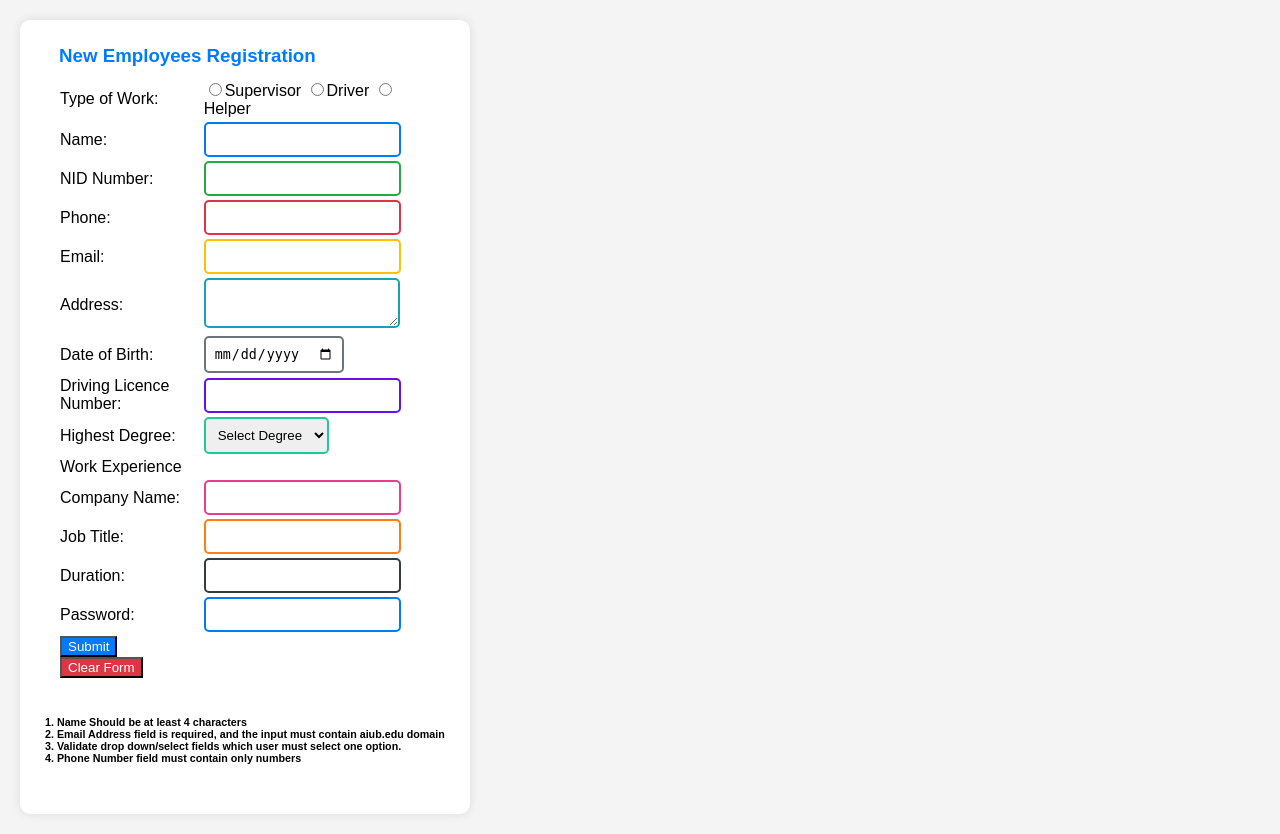
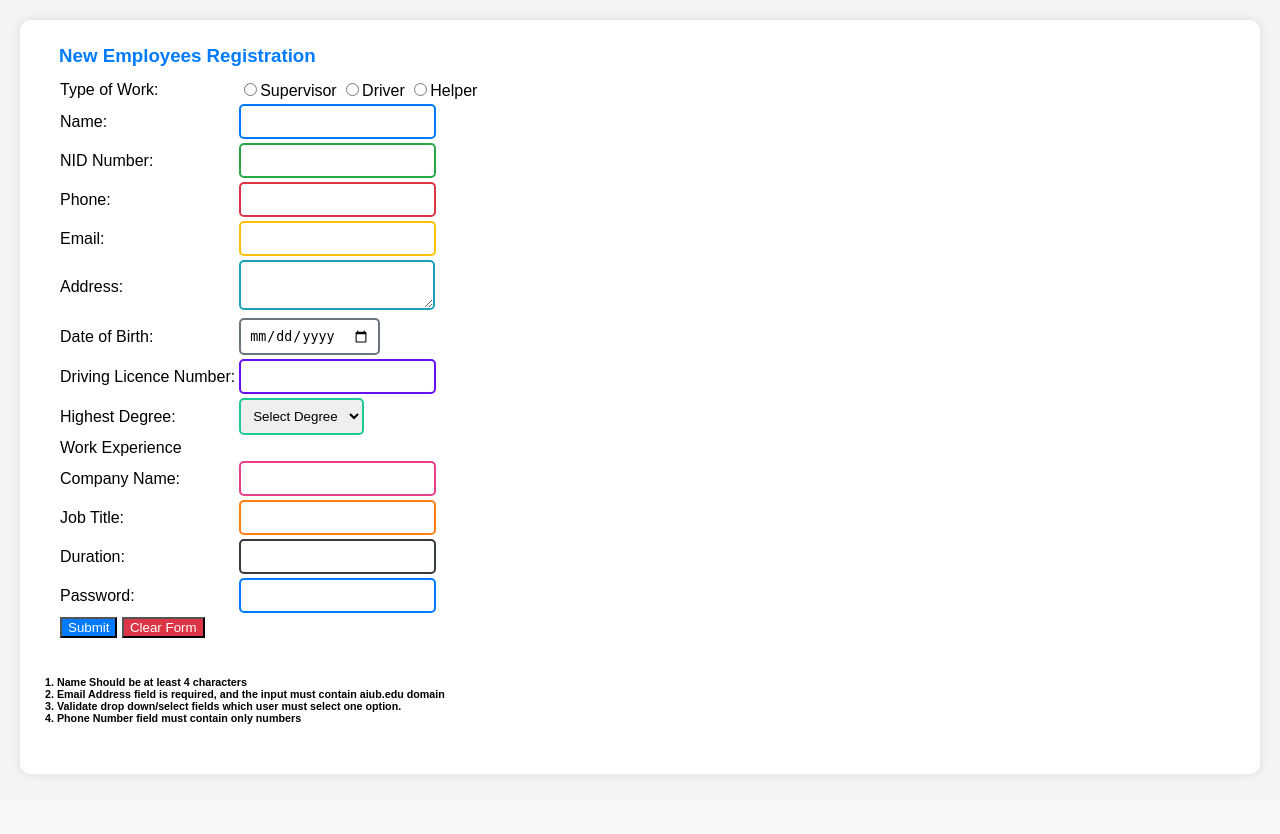
Before and after one commit to Sanjoychandrakarmokar/BUSCOMPANY, a PHP site: page /view/empreg.php in a window 1280 px wide. After the commit the page ends 776 px from the top, so only its background shows below. Run offline with PHP 8.4, Linux system fonts and the light colour scheme.

Commit message:
initial commit

```diff
--- a/css/mystyle.css
+++ b/css/mystyle.css
@@ -14,7 +14,6 @@ form {
     padding: 25px;
     border-radius: 10px;
     box-shadow: 0 0 10px rgba(0, 0, 0, 0.1);
-    width: 400px;
 }
 
 fieldset {
@@ -108,22 +107,22 @@ legend h3 {
 }
 
 
-button {
+#button {
     background: #007bff;
     color: white;
     transition: background 0.3s;
 }
 
-input[type="reset"] {
+#reset{
     background: #dc3545;
     color: white;
     transition: background 0.3s;
 }
 
-button:hover {
+#button:hover {
     background: #0056b3;
 }
 
-input[type="reset"]:hover {
+#reset:hover {
     background: #c82333;
 }
--- a/view/empreg.php
+++ b/view/empreg.php
@@ -79,9 +79,9 @@ include '../control/reg_control.php';
 
                     <tr>
                         <td>
-                        <button>Submit</button>
+                        <button id="button">Submit</button>
                         <!--<input type="Submit" name="submit" value="Submit ">-->
-                        <input type="reset" name="reset" value="Clear Form">
+                        <input type="reset" id="reset" name="reset" value="Clear Form">
                         </td>
                     </tr>
 
```
